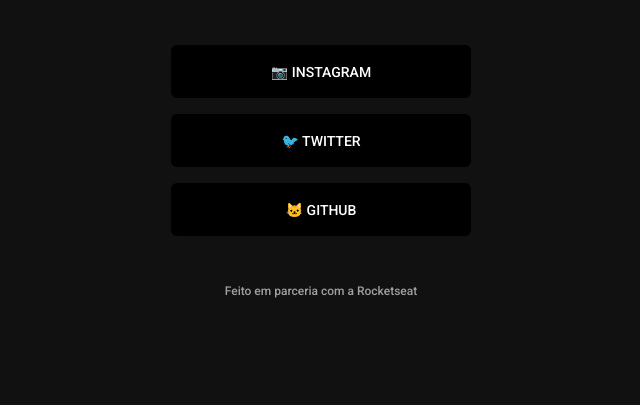
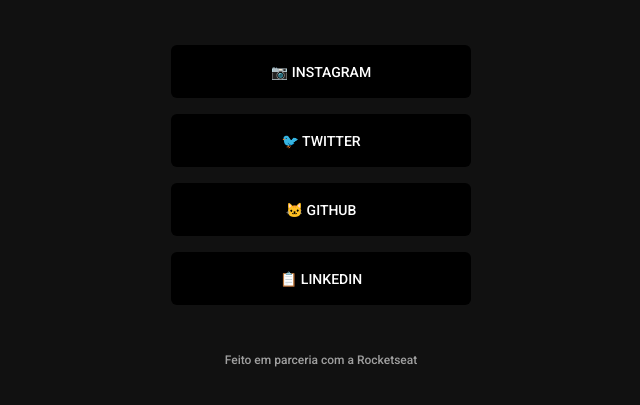
Before and after one commit to CaioEmb/About-me, a plain HTML site: page index.html in a window 1280 px wide. Shown: the part 255-660 px from the top of the page, without its empty margins (319-959 px from the left). Drawn offline with Linux system fonts and the light colour scheme.

Commit message:
Adicinado botão Linkedin

```diff
--- a/index.html
+++ b/index.html
@@ -26,6 +26,9 @@
                 <li>
                     <a href="https://github.com/CaioEmb" target="_blank">🐱 Github</a>
                 </li>
+                <li>
+                    <a href="https://linkedin.com/in/caio-grilo-da-cunha-05ba14240/" target="_blank">📋 Linkedin</a>
+                </li>
             </ul>
 
             <!-- Footer é uma tag para adicionar rodapé-->
```
